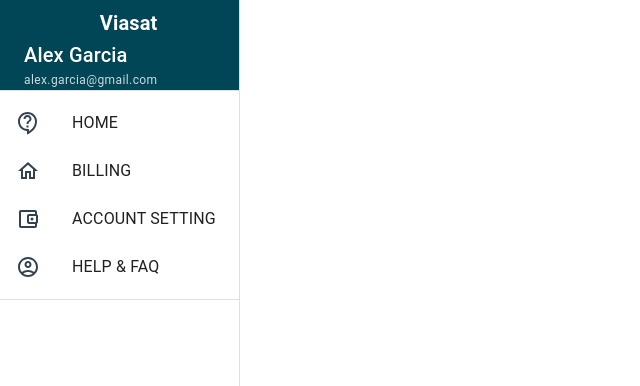
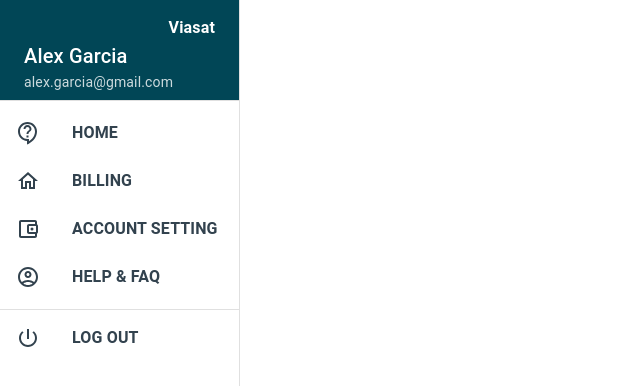
Before and after one commit to LorenaMntn/Billing, a Next.js app: page / in a window 1280 px wide. Shown: the top 386 px of the page, without its empty margins (0-640 px from the left). Built offline with nearby package versions, Linux system fonts and the light colour scheme.

Commit message:
updated sidebar interface

```diff
--- a/src/components/Sidebar/Sidebar.jsx
+++ b/src/components/Sidebar/Sidebar.jsx
@@ -1,14 +1,11 @@
 import {
   Box,
   CssBaseline,
-  AppBar,
-  Grid,
   Toolbar,
   Typography,
   Drawer,
   Divider,
   List,
-  Item,
   ListItemIcon,
   ListItemButton,
   ListItem,
@@ -25,7 +22,7 @@
 import { makeStyles } from '@mui/styles';
 
 const sidebarWidth = 240;
-const toolbarHeight = 90;
+const toolbarHeight = 100;
 const useStyles = makeStyles({
   leftText: {
     textAlign: 'left',
@@ -36,17 +33,22 @@
   boldText: {
     fontWeight: 'bold',
   },
+  button: {
+    '&.active': {
+      color: '#04819E',
+      background: '##F2F5F8',
+    },
+  },
 });
 
 const Sidebar = () => {
   const classes = useStyles();
   return (
-    <Box sx={{ p: 0 }}>
+    <Box>
       <CssBaseline />
       <Drawer
         sx={{
           width: sidebarWidth,
-
           '& .MuiDrawer-paper': {
             width: sidebarWidth,
             boxSizing: 'border-box',
@@ -60,12 +62,11 @@
             height: toolbarHeight,
             background: '#014656',
             color: '#ffff',
-            paddingRight:0,
           }}
         >
-          <Stack>
+          <Stack sx={{ width: '100%' }}>
             <Typography
-              variant="h6"
+              variant="body1"
               className={classes.rightText}
               sx={{ pt: 1, fontWeight: 'bold' }}
             >
@@ -74,7 +75,7 @@
             <Typography variant="h6" className={classes.boldText}>
               Alex Garcia
             </Typography>
-            <Typography variant="caption" sx={{ opacity: 0.8 }}>
+            <Typography variant="body2" sx={{ opacity: 0.8 }}>
               alex.garcia@gmail.com
             </Typography>
           </Stack>
@@ -83,7 +84,7 @@
         <List>
           {['HOME', 'BILLING', 'ACCOUNT SETTING', 'HELP & FAQ'].map(
             (text, index) => (
-              <ListItem button key={text}>
+              <ListItem button key={text} className={classes.button} >
                 <ListItemIcon sx={{ fontWeight: '700', color: '#32424E' }}>
                   {index === 1 ? (
                     <HomeOutlined />
@@ -95,12 +96,26 @@
                     <ContactSupportOutlined />
                   )}
                 </ListItemIcon>
-                <ListItemText primary={text} />
+                <ListItemText
+                  primary={text}
+                  disableTypography={true}
+                  sx={{ fontWeight: '700', color: '#32424E', paddingLeft: 0 }}
+                />
               </ListItem>
             )
           )}
         </List>
         <Divider />
+        <List>
+          <ListItemButton>
+            <ListItemIcon>
+              <PowerSettingsNewOutlined sx={{ color: '#32424E' }} />
+            </ListItemIcon>
+            <Typography sx={{ fontWeight: '700', color: '#32424E' }}>
+              LOG OUT
+            </Typography>
+          </ListItemButton>
+        </List>
       </Drawer>
     </Box>
   );
```
